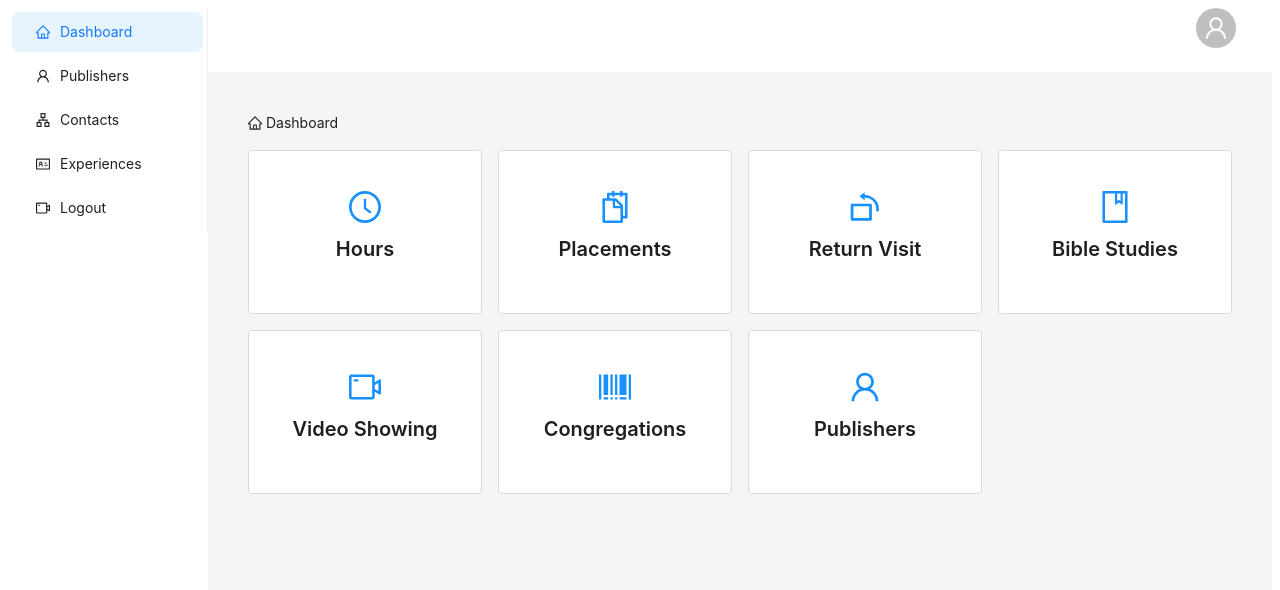
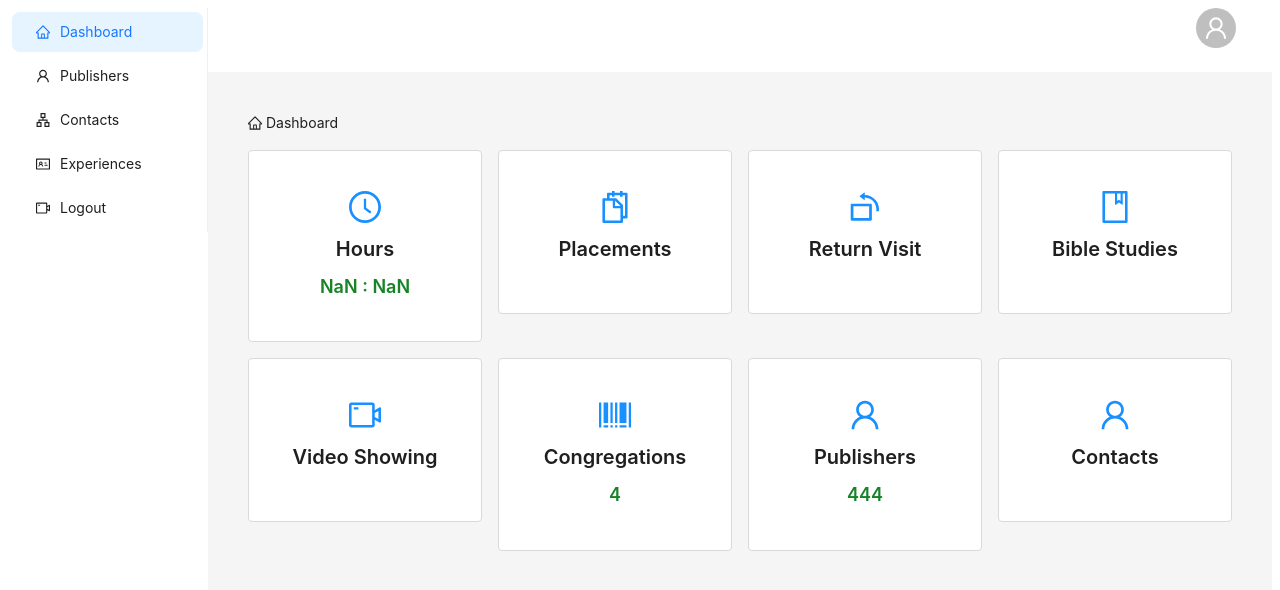
Before and after one commit to jeddtony/campaign-admin-backend, a Next.js app: page /dashboard in a window 1280 px wide. Shown: the top 590 px of the page. Built offline with nearby package versions, Linux system fonts and the light colour scheme; no server answers.

Commit message:
Correct dashboard details

```diff
--- a/src/app/dashboard/DashboardStats.tsx
+++ b/src/app/dashboard/DashboardStats.tsx
@@ -1,6 +1,6 @@
 'use client';
 
-import React from 'react';
+import React, {useState} from 'react';
 import { Row, Col, Card, Typography, Breadcrumb } from 'antd';
 import { UserOutlined, ClockCircleOutlined, BarcodeOutlined, RotateLeftOutlined, BookOutlined, HomeOutlined,SnippetsOutlined,
     VideoCameraOutlined } from '@ant-design/icons';
@@ -8,7 +8,18 @@ import './styles.css';
 
 const { Title, Text } = Typography;
 
-const DashboardStats: React.FC<any> = ({dashboard}) => {
+const DashboardStats: React.FC<any> = ({dashboard, students}) => {
+  function convertHoursToHoursAndMinutes(totalHours: any) {
+    // Convert the total hours to an integer value and calculate remaining minutes
+    const hours = Math.floor(totalHours);
+    const minutes = Math.round((totalHours - hours) * 60);
+
+    return {
+      hours: hours,
+      minutes: minutes
+    };
+  }
+
 return (
     <div>
         <Breadcrumb style={{ margin: '16px 0' }}>
@@ -24,7 +35,8 @@ return (
               Hours
             </Title>
             <Text strong className="custom-value">
-              {dashboard?.hours}
+              {/* {dashboard?.hours} */}
+              {convertHoursToHoursAndMinutes(dashboard?.hours).hours?? ''}  : {convertHoursToHoursAndMinutes(dashboard?.hours).minutes?? ''}
             </Text>
           </Card>
         </Col>
@@ -83,7 +95,7 @@ return (
               Congregations
             </Title>
             <Text strong className="custom-value">
-              {dashboard?.video_showing}
+              4
             </Text>
           </Card>
         </Col>
@@ -95,7 +107,19 @@ return (
               Publishers
             </Title>
             <Text strong className="custom-value">
-              {dashboard?.video_showing}
+              444
+            </Text>
+          </Card>
+        </Col>
+
+        <Col xs={24} sm={12} md={8} lg={6}>
+          <Card className="custom-card">
+          <UserOutlined className="custom-icon" />
+            <Title level={4} className="custom-title">
+              Contacts
+            </Title>
+            <Text strong className="custom-value">
+            {students}
             </Text>
           </Card>
         </Col>
--- a/src/app/dashboard/page.tsx
+++ b/src/app/dashboard/page.tsx
@@ -16,12 +16,14 @@ interface Dashboard {
 const DashboardPage: React.FC = () => {
 
     const [dashboard, setDashboard] = useState<Dashboard>();
+    const [student, setStudent] = useState<any>();
 
     useEffect(() => {
         async function fetchStudents() {
             let result = await getDashboard();
             console.log(result);
             setDashboard(result.report);
+            setStudent(result.student);
             console.log('state has been set');
         }
 
@@ -32,7 +34,7 @@ const DashboardPage: React.FC = () => {
     <SideMenu active='dashboard'>
     <div style={{backgroundColor: "transparent"}}>
       {/* <h1>Dashboard</h1> */}
-      <DashboardStats dashboard={dashboard}/>
+      <DashboardStats dashboard={dashboard} students={student}/>
       {/* <DashboardMap /> */}
     </div>
     </SideMenu>
```
